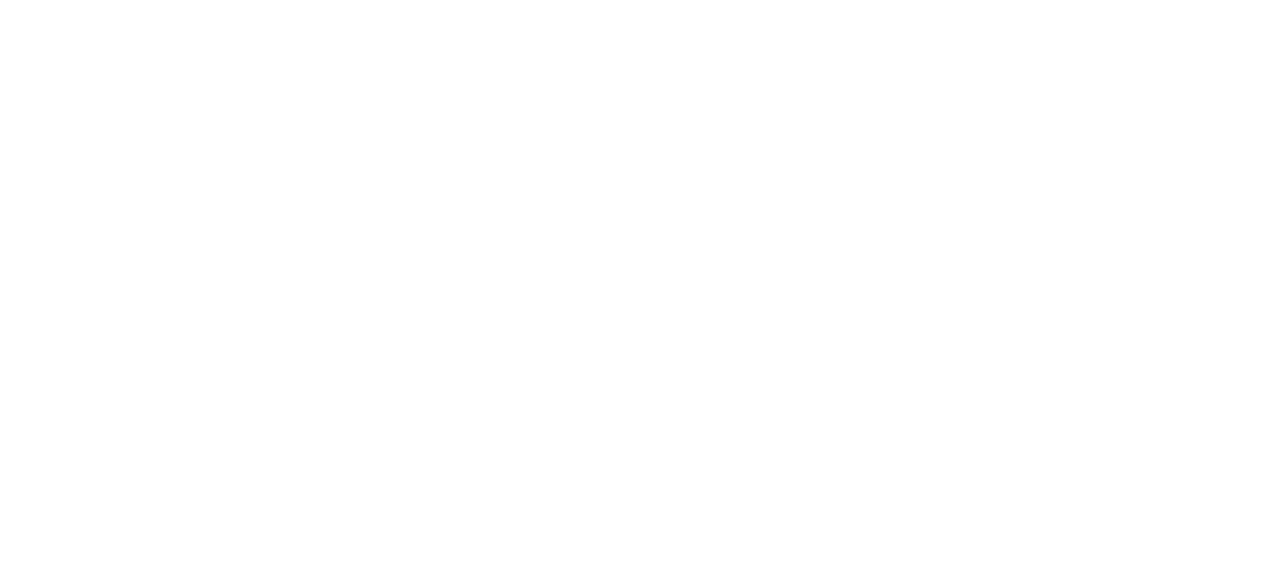
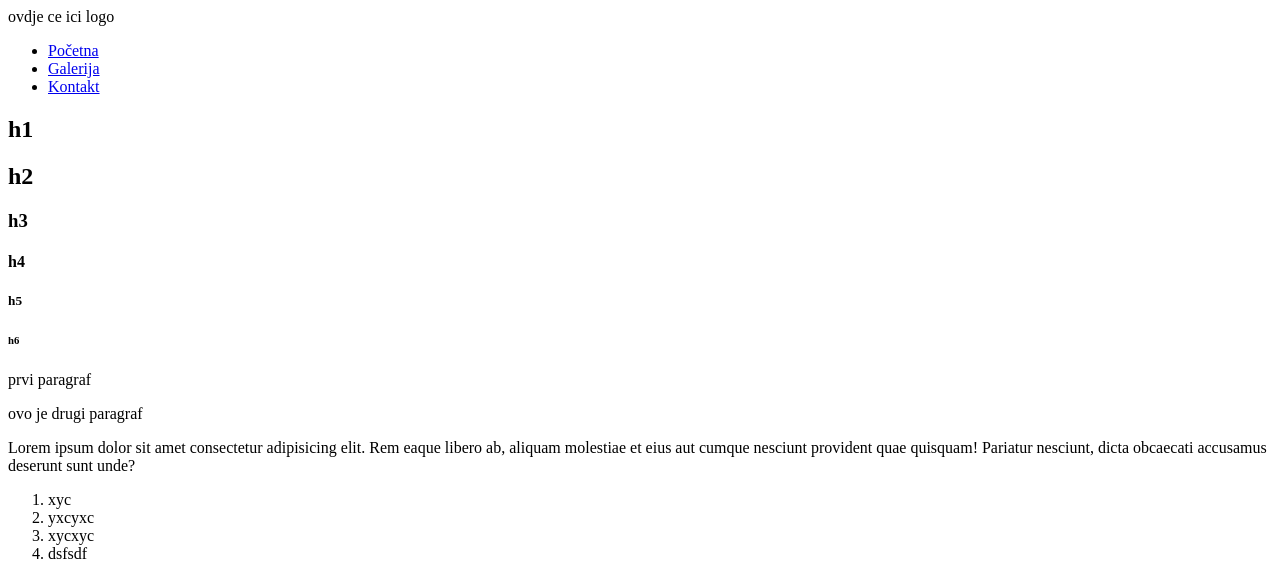
Before and after one commit to Nightvision2/osvit-predavanja, a plain HTML site: page index.html in a window 1280 px wide. Shown: the top 573 px of the page. Drawn offline with Linux system fonts and the light colour scheme.

Commit message:
asdfdsgfd

```diff
--- a/index.html
+++ b/index.html
@@ -3,7 +3,7 @@
 <html lang="en">
 
     <head>
-        <title>HTML izmjenjeno predavanje</title>
+        <title>HTML predavanje</title>
 
         <meta charset="utf-8" />
         <meta name="description" content="Tečaj web programiranja" />
@@ -14,7 +14,45 @@
     </head>
 
     <body>
-        <!--- <script scr="js/scripts.js"></script> --->
+        <header>
+            <div>ovdje ce ici logo</div>
+            <nav>
+                <ul>
+                    <li><a href="#">Početna</a></li>
+                    <li><a href="#">Galerija</a></li>
+                    <li><a href="#">Kontakt</a></li>
+
+                </ul>
+            </nav>
+
+        </header>
+        <main>
+            <section>
+                <h1>h1</h1>
+                <h2>h2</h2>
+                <h3>h3</h3>
+                <h4>h4</h4>
+                <h5>h5</h5>
+                <h6>h6</h6>
+            </section>
+            <section>
+                <p>prvi paragraf</p>
+                <p>ovo je drugi paragraf</p>
+                <p>
+                    Lorem ipsum dolor sit amet consectetur adipisicing elit. Rem eaque libero ab, aliquam molestiae et eius aut cumque nesciunt provident quae quisquam! Pariatur nesciunt, dicta obcaecati accusamus deserunt sunt unde?
+                </p>
+            </section>
+            <section>
+                <ol>
+                    <li>xyc</li>
+                    <li>yxcyxc</li>
+                    <li>xycxyc</li>
+                    <li>dsfsdf</li>
+                </ol>
+            </section>
+            <img src="https://www.google.com/imgres?imgurl=https%3A%2F%2Fstatic.igre123.net%2Fslike%2F318893-206368%2Fslika-206368.jpg&imgrefurl=https%3A%2F%2Fwww.igre123.net%2F_*beli-vuk*_74%2Fslike%2Fslika%2F206368&docid=7vgybmTZ3bBk_M&tbnid=FXHN06amtwjIDM%3A&vet=10ahUKEwj8n7Gu-6zgAhVLxaYKHRJdBjMQMwg4KAQwBA..i&w=350&h=367&bih=939&biw=1680&q=slika&ved=0ahUKEwj8n7Gu-6zgAhVLxaYKHRJdBjMQMwg4KAQwBA&iact=mrc&uact=8" alt="slika">
+        </main>
+        <footer>Copyright @Ivan 2019.</footer>
     </body>
 
 
```
